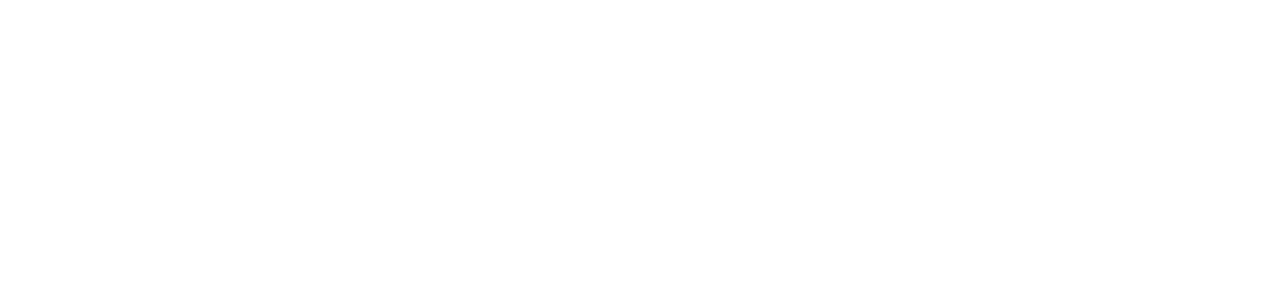
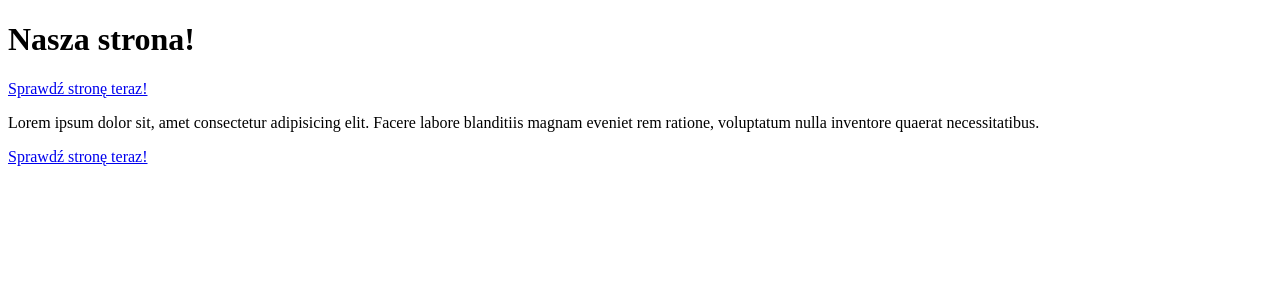
Before and after one commit to Jak-zaczac-programowac/zrozumiec-react-m-1, a React (Vite) app in the folder zrozumiec-react/: page / in a window 1280 px wide. Shown: the top 300 px of the page. Built offline with nearby package versions, Linux system fonts and the light colour scheme.

Commit message:
Lesson 5 finish

```diff
--- /dev/null
+++ b/zrozumiec-react/src/components/Link.jsx
@@ -0,0 +1,8 @@
+export function Link() {
+    const address = "https://zrozumiecreact.pl";
+    return (
+        <a href={address} target="_blank" rel="noopener noreferrer">
+            Sprawdź stronę teraz!
+        </a>
+    );
+}
--- a/zrozumiec-react/src/main.jsx
+++ b/zrozumiec-react/src/main.jsx
@@ -1,5 +1,19 @@
 import ReactDOM from "react-dom/client";
+import { Link } from "./components/Link";
 
-const element = <div></div>;
+const element = (
+    <>
+        <h1>Nasza strona!</h1>
+        <main>
+            <Link />
+            <p>
+                Lorem ipsum dolor sit, amet consectetur adipisicing elit. Facere
+                labore blanditiis magnam eveniet rem ratione, voluptatum nulla
+                inventore quaerat necessitatibus.
+            </p>
+            <Link />
+        </main>
+    </>
+);
 
 ReactDOM.createRoot(document.getElementById("root")).render(element);
```
